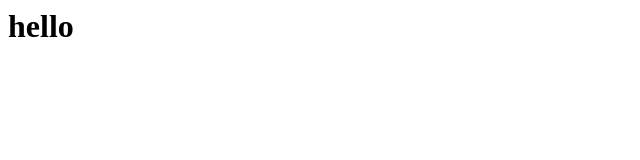
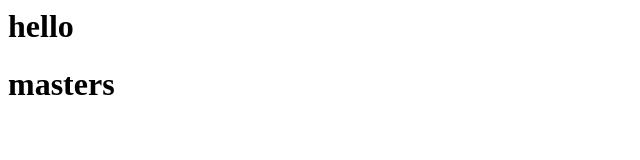
Before and after one commit to Masktheone/project_crap, a plain HTML site: page index.html in a window 1280 px wide. Shown: the whole page, without its empty margins (0-640 px from the left). Drawn offline with Linux system fonts and the light colour scheme.

Commit message:
What is going on

```diff
--- a/index.html
+++ b/index.html
@@ -1 +1,2 @@
 <h1>hello</h1>
+<h1>masters</h1>
```
